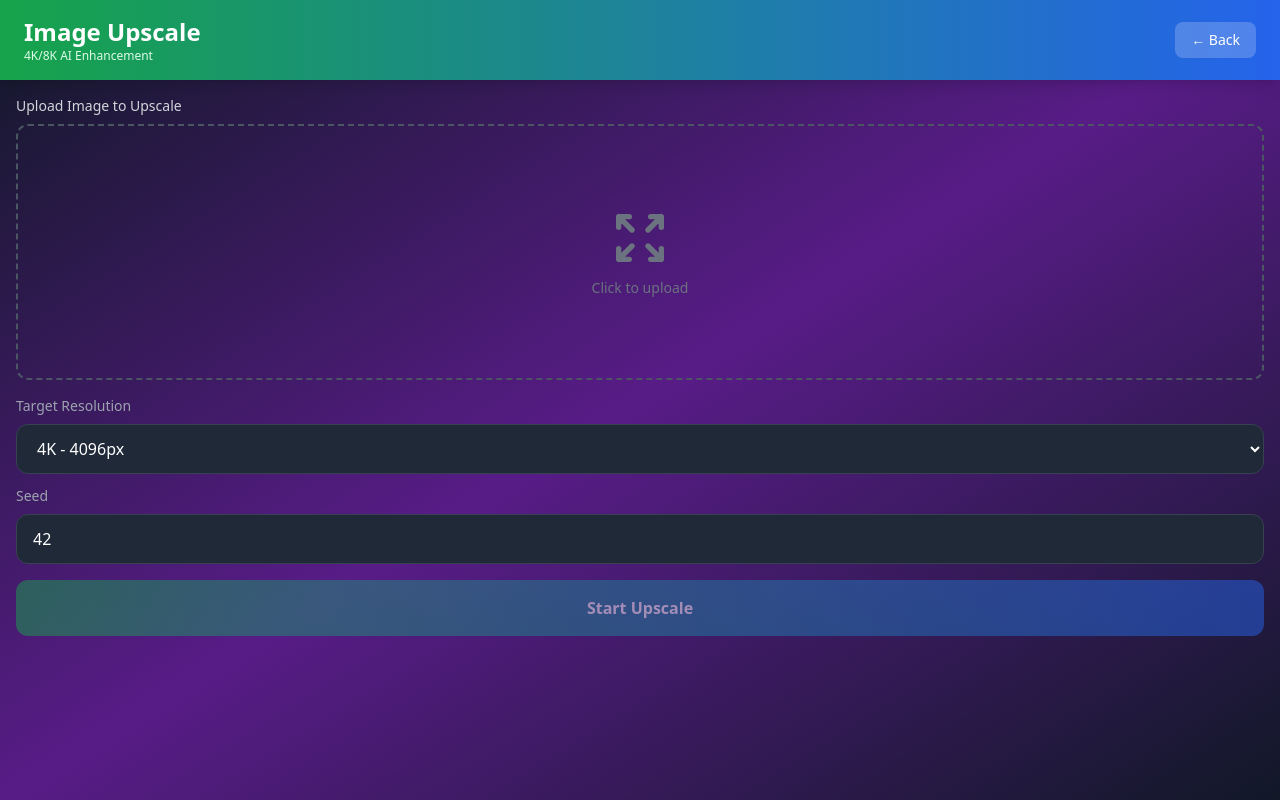
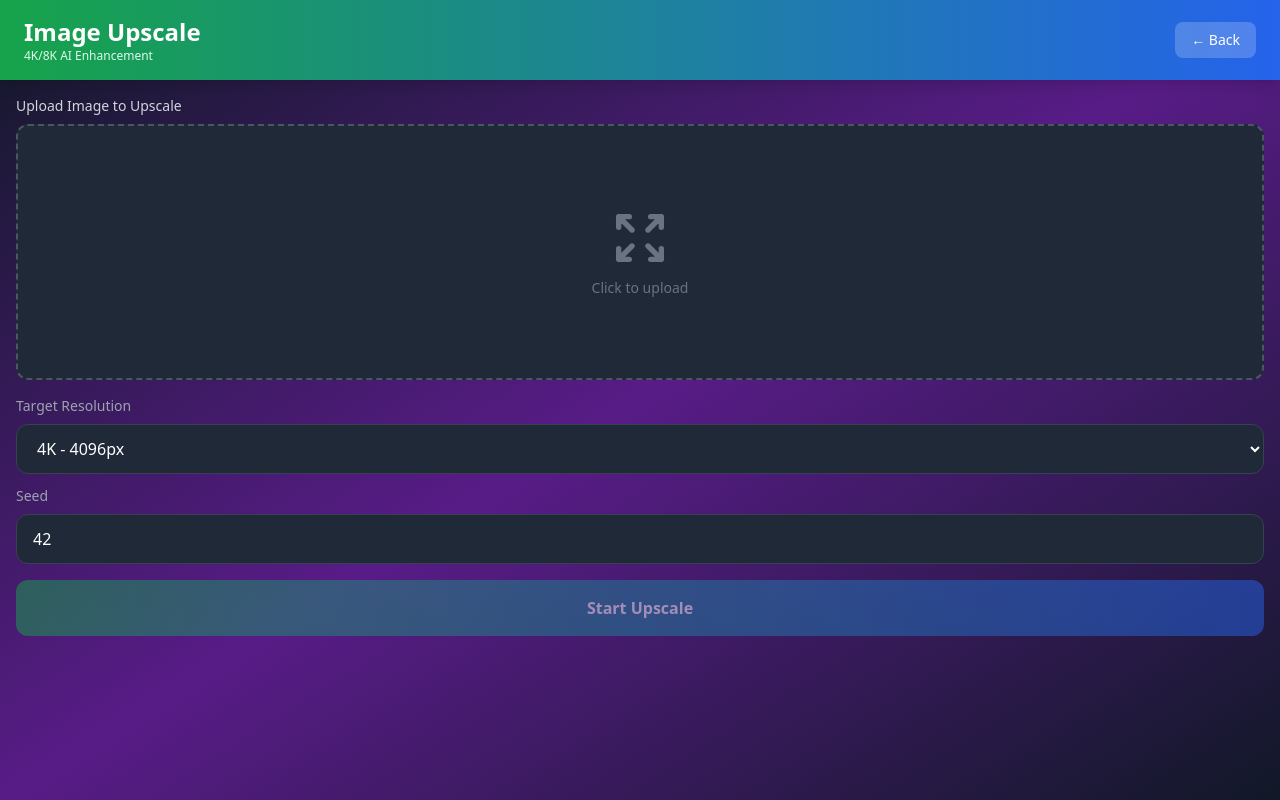
Before and after one commit to seyhancanyakan/qorsel, a Next.js app: page /upscale-page in a window 1280 px wide. Built offline with nearby package versions, Linux system fonts and the light colour scheme; no server answers.

Commit message:
Fix image upload containers to fit images properly
- Images now use object-contain instead of object-cover
- Centered in container
- No distortion

Ready!

```diff
--- a/app/tekqwen/page.tsx
+++ b/app/tekqwen/page.tsx
@@ -111,9 +111,9 @@ export default function TekQwenPage() {
             <div>
               <label className="block text-sm font-medium text-gray-300 mb-2">Resim Yükle</label>
               <input type="file" accept="image/*" onChange={(e) => setImageFile(e.target.files?.[0] ?? null)} className="hidden" id="img" />
-              <label htmlFor="img" className="block w-full h-48 border-2 border-dashed border-gray-600 rounded-xl cursor-pointer hover:border-purple-500 overflow-hidden">
+              <label htmlFor="img" className="block w-full h-48 border-2 border-dashed border-gray-600 rounded-xl cursor-pointer hover:border-purple-500 overflow-hidden flex items-center justify-center bg-gray-800">
                 {imageFile ? (
-                  <img src={URL.createObjectURL(imageFile)} alt="Preview" className="w-full h-full object-cover" />
+                  <img src={URL.createObjectURL(imageFile)} alt="Preview" className="max-w-full max-h-full object-contain" />
                 ) : (
                   <div className="flex flex-col items-center justify-center h-full text-gray-500">
                     <svg className="w-12 h-12 mb-2" fill="none" stroke="currentColor" viewBox="0 0 24 24">
--- a/app/upscale-page/page.tsx
+++ b/app/upscale-page/page.tsx
@@ -98,9 +98,9 @@ export default function UpscalePage() {
             <div>
               <label className="block text-sm font-medium text-gray-300 mb-2">Upload Image to Upscale</label>
               <input type="file" accept="image/*" onChange={(e) => setImageFile(e.target.files?.[0] ?? null)} className="hidden" id="img" />
-              <label htmlFor="img" className="block w-full h-64 border-2 border-dashed border-gray-600 rounded-xl cursor-pointer hover:border-green-500 overflow-hidden">
+              <label htmlFor="img" className="block w-full h-64 border-2 border-dashed border-gray-600 rounded-xl cursor-pointer hover:border-green-500 overflow-hidden flex items-center justify-center bg-gray-800">
                 {imageFile ? (
-                  <img src={URL.createObjectURL(imageFile)} alt="Preview" className="w-full h-full object-cover" />
+                  <img src={URL.createObjectURL(imageFile)} alt="Preview" className="max-w-full max-h-full object-contain" />
                 ) : (
                   <div className="flex flex-col items-center justify-center h-full text-gray-500">
                     <svg className="w-16 h-16 mb-2" fill="none" stroke="currentColor" viewBox="0 0 24 24">
```
